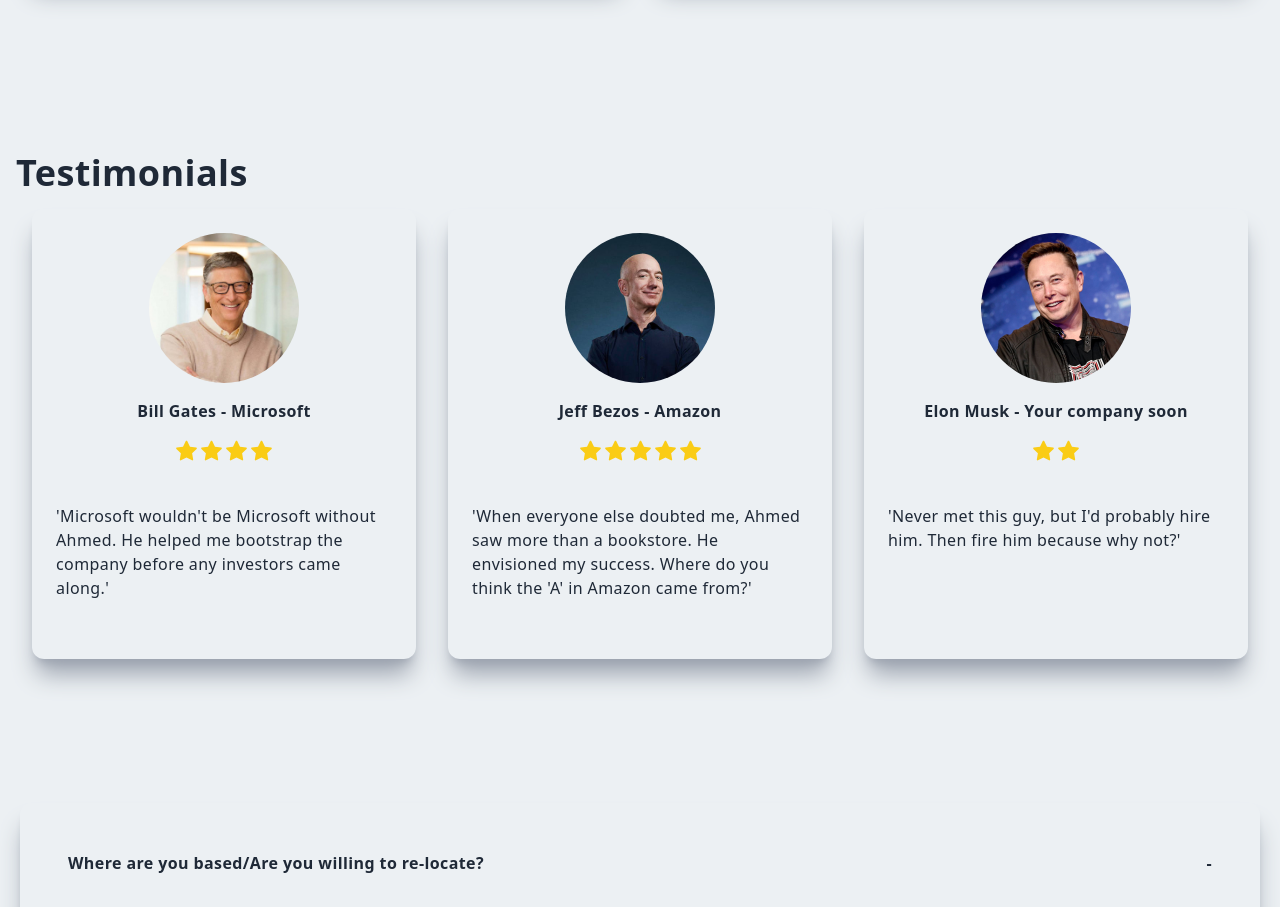
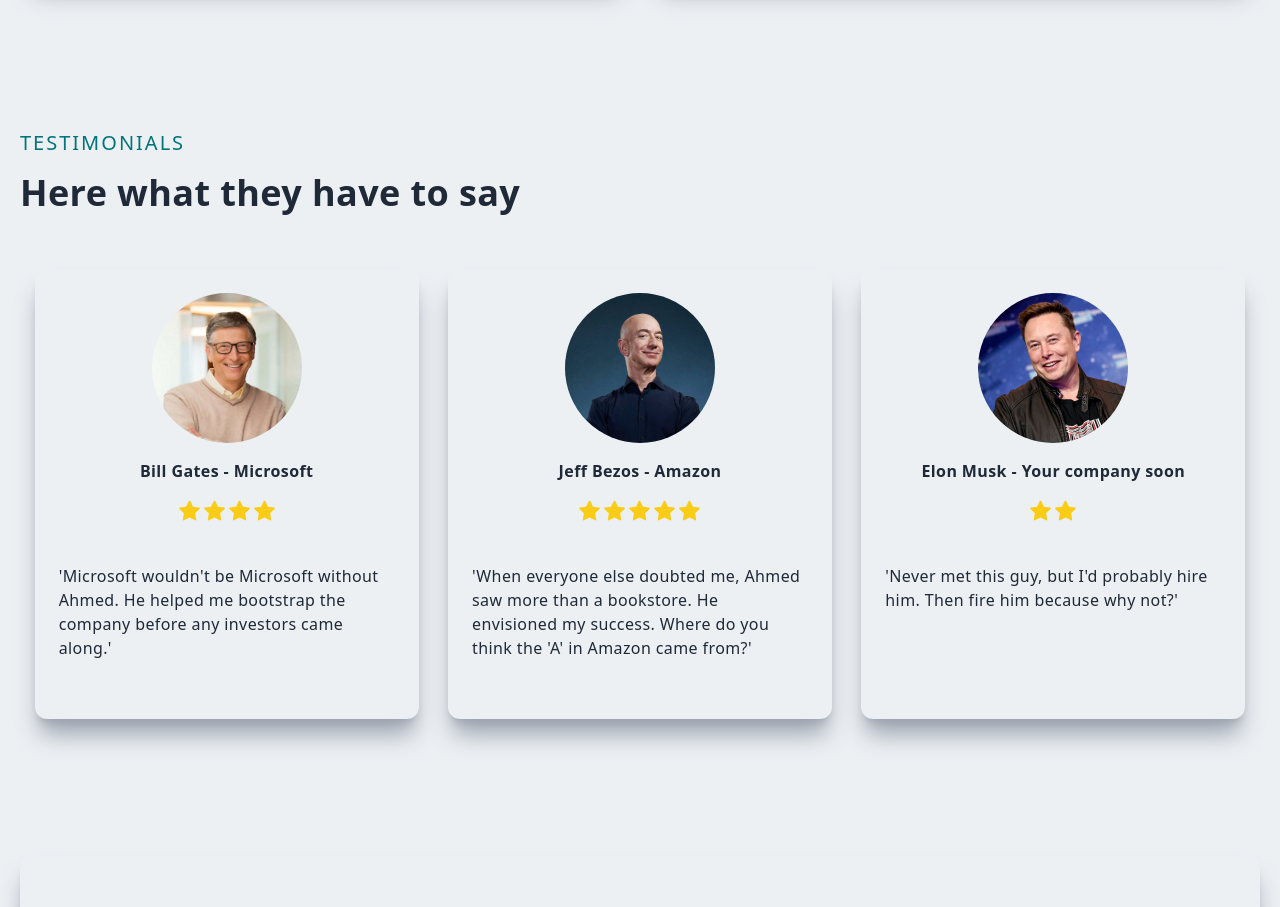
Before and after one commit to lazybump/Portfolio-site-Old, a Next.js app: page / in a window 1280 px wide. Shown: the part 3060-3967 px from the top of the page. Built offline with nearby package versions, Linux system fonts and the light colour scheme.

Commit message:
fix misplaced testimonials

```diff
--- a/components/Testimonials.tsx
+++ b/components/Testimonials.tsx
@@ -3,12 +3,19 @@
 
 const Testimonials = () => {
   return (
-    <div id="testimonials" className="p-4 my-20">
-      <h2 className="py-4">Testimonials</h2>
-      <div className="flex flex-wrap justify-around">
-        {testimonials.map((testimonial) => (
-          <TestimonialItem key={testimonial.id} {...testimonial} />
-        ))}
+    // <div id="skills" className="w-full p-2 lg:h-screen">
+    // <div className="max-w-[1240px] mx-auto flex flex-col justify-center h-full"></div>
+    <div id="testimonials" className="w-full p-2 my-20">
+      <div className="max-w-[1240px] mx-auto flex flex-col justify-center h-full">
+        <p className="text-xl tracking-widest uppercase text-primary-color">
+          Testimonials
+        </p>
+        <h2 className="py-4 mb-10">Here what they have to say</h2>
+        <div className="flex flex-wrap justify-around">
+          {testimonials.map((testimonial) => (
+            <TestimonialItem key={testimonial.id} {...testimonial} />
+          ))}
+        </div>
       </div>
     </div>
   );
```
